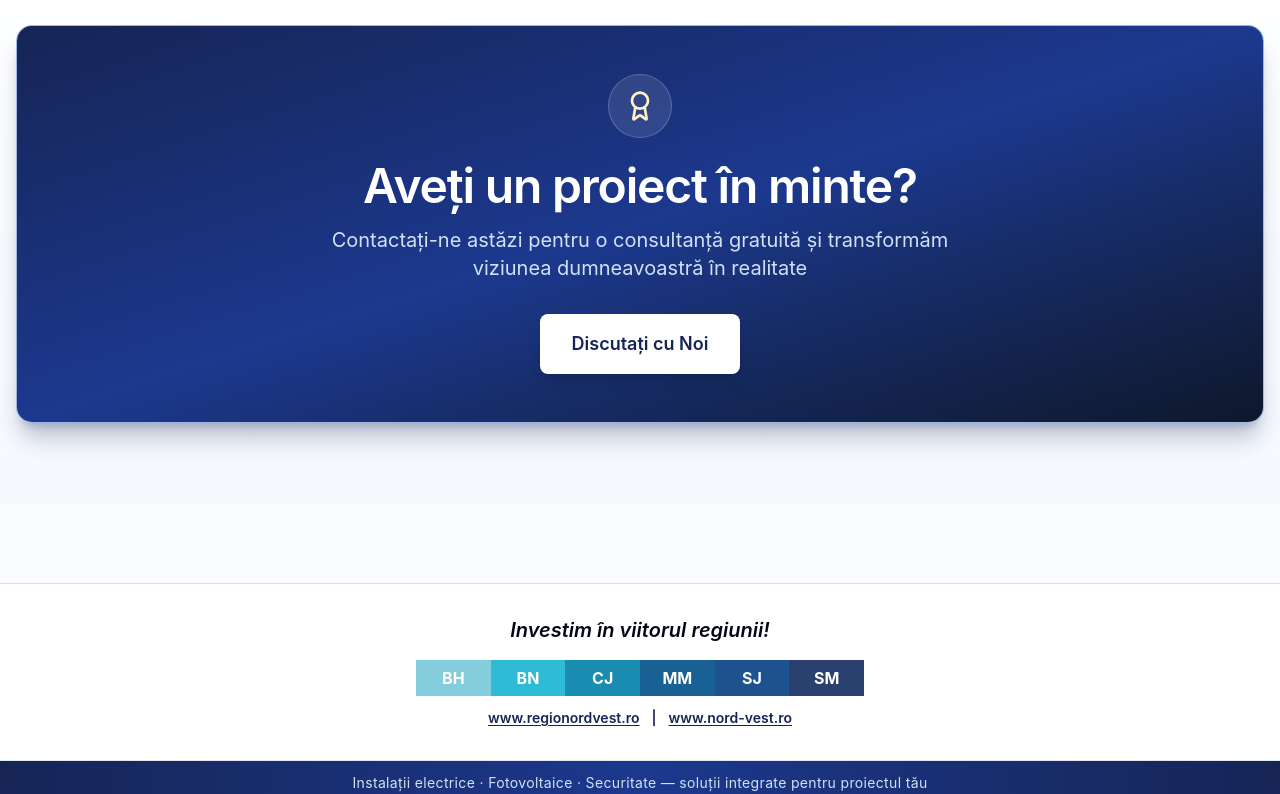
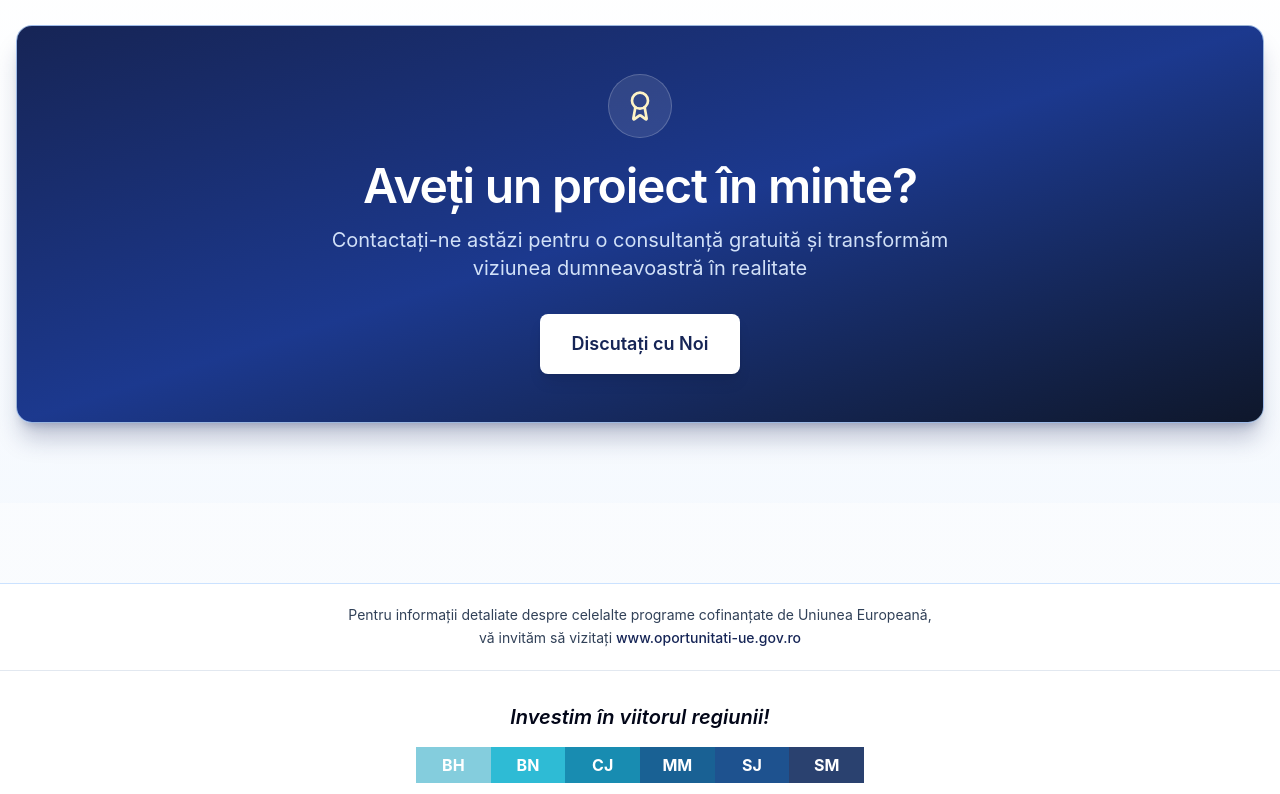
Before and after one commit to lacikasimon/ai_website, a React (Vite) app in the folder design/: page /proiecte in a window 1280 px wide. Shown: the part 2000-2794 px from the top of the page. Built offline with nearby package versions, Linux system fonts and the light colour scheme; no server answers.

Commit message:
Add footer program info row

```diff
--- a/design/src/app/components/Footer.tsx
+++ b/design/src/app/components/Footer.tsx
@@ -82,6 +82,20 @@ export function Footer() {
 
   return (
     <footer className="bg-white border-t border-blue-200/80">
+      <section className="border-b border-slate-200 px-4 py-5 text-center" aria-label="Informații programe europene">
+        <p className="mx-auto max-w-3xl text-sm leading-relaxed text-slate-700">
+          Pentru informații detaliate despre celelalte programe cofinanțate de Uniunea Europeană,
+          <br className="hidden sm:block" /> vă invităm să vizitați{' '}
+          <a
+            href="https://www.oportunitati-ue.gov.ro/"
+            target="_blank"
+            rel="noopener noreferrer"
+            className="font-medium text-blue-950 hover:text-blue-700 hover:underline"
+          >
+            www.oportunitati-ue.gov.ro
+          </a>
+        </p>
+      </section>
       <section
         className="border-b border-slate-200 px-4 py-8 text-center"
         aria-label="Subsol obligatoriu Programul Regional Nord-Vest"
--- a/design/src/app/components/FundingLogos.tsx
+++ b/design/src/app/components/FundingLogos.tsx
@@ -8,7 +8,7 @@ const fundingLogos = [
     src: euLogo,
     alt: 'Cofinanțat de Uniunea Europeană',
     href: 'https://european-union.europa.eu/index_ro',
-    className: 'h-8 w-[5.5rem] object-contain sm:h-10 sm:w-[10rem] md:h-12 md:w-[13rem]',
+    className: 'h-8 w-[5.25rem] object-contain sm:h-10 sm:w-[10rem] md:h-12 md:w-[13rem]',
   },
   {
     src: govLogo,
@@ -26,7 +26,7 @@ const fundingLogos = [
     src: adrLogo,
     alt: 'Agenția de Dezvoltare Regională Nord-Vest',
     href: 'https://www.nord-vest.ro/',
-    className: 'h-8 w-[4.25rem] object-contain sm:h-10 sm:w-[9rem] md:h-12 md:w-[12rem]',
+    className: 'h-8 w-16 object-contain sm:h-10 sm:w-20 md:h-12 md:w-24',
   },
 ];
 
@@ -37,7 +37,7 @@ type FundingLogosProps = {
 export function FundingLogos({ className = '' }: FundingLogosProps) {
   return (
     <div
-      className={`mx-auto flex w-full max-w-4xl flex-nowrap items-center justify-center gap-x-3 sm:gap-x-8 md:gap-x-12 ${className}`}
+      className={`mx-auto flex w-full max-w-4xl flex-nowrap items-center justify-center gap-x-0.5 sm:gap-x-4 md:gap-x-6 ${className}`}
       aria-label="Sigle obligatorii Programul Regional Nord-Vest"
     >
       {fundingLogos.map((item) => (
--- a/design/src/app/components/Hero.tsx
+++ b/design/src/app/components/Hero.tsx
@@ -18,7 +18,7 @@ export function Hero() {
           style={{
             backgroundImage: `url('${siteImages.hero.electricalInstallationMobile}')`,
             backgroundPosition: 'center bottom',
-            backgroundSize: 'auto 115%',
+            backgroundSize: 'auto 112%',
           }}
         />
         <div
--- a/design/src/app/content/siteImages.ts
+++ b/design/src/app/content/siteImages.ts
@@ -5,13 +5,12 @@ import electricalInstallation from '../../assets/photos/electrical-installation.
 import photovoltaicPanels from '../../assets/photos/photovoltaic-panels.jpg';
 import securityCctv from '../../assets/photos/security-cctv.jpg';
 import technicalMaintenance from '../../assets/photos/technical-maintenance.jpg';
-import projectHeroShirtLogo from '../../assets/funding-project/project-hero-shirt-logo.jpg';
-import projectHeroShirtLogoMobile from '../../assets/funding-project/project-hero-shirt-logo-mobile.jpg';
+import projectHeroClientSelected from '../../assets/funding-project/project-hero-client-selected.jpg';
 
 export const siteImages = {
   hero: {
-    electricalInstallation: projectHeroShirtLogo,
-    electricalInstallationMobile: projectHeroShirtLogoMobile,
+    electricalInstallation: projectHeroClientSelected,
+    electricalInstallationMobile: projectHeroClientSelected,
   },
   about: {
     electricalEngineer,
```
Also changed, not shown: design/src/assets/funding-project/project-hero-client-selected.jpg (added), 8 other files (tests, documents, lock files or other folders).
